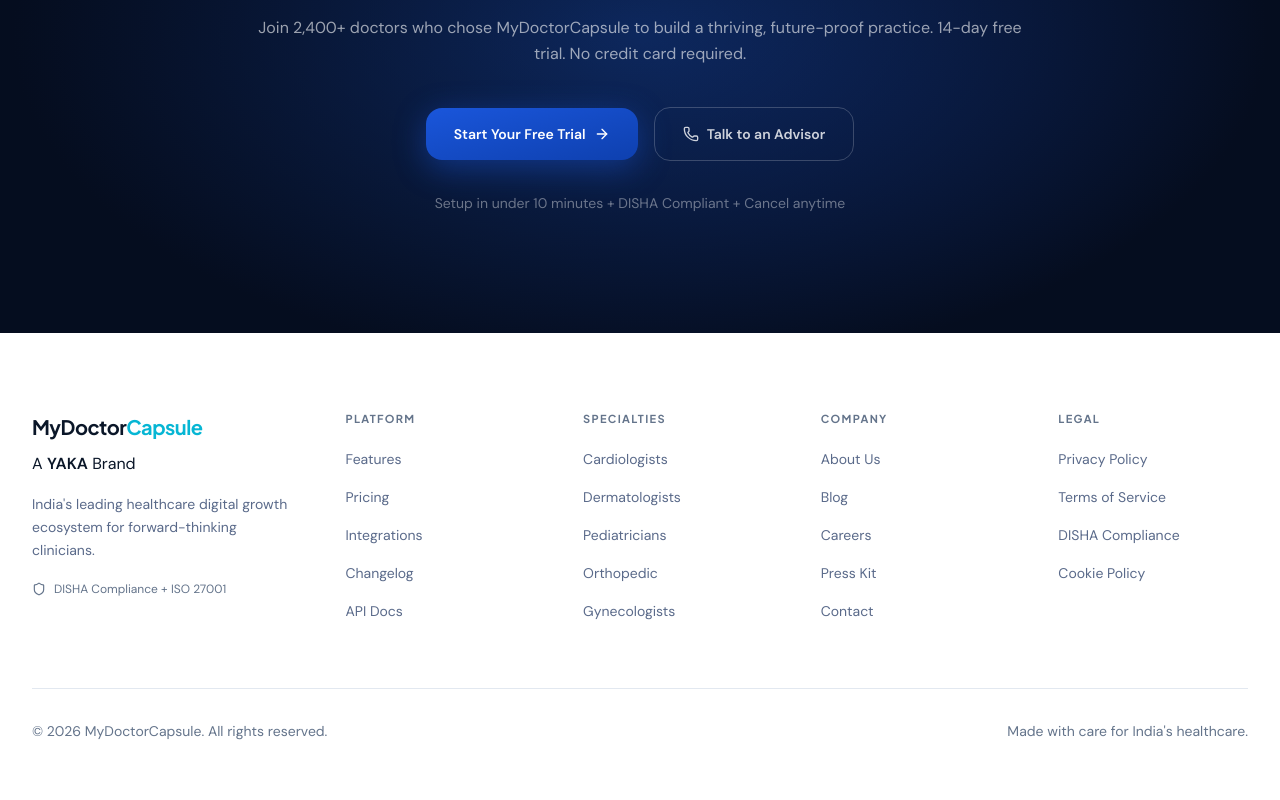
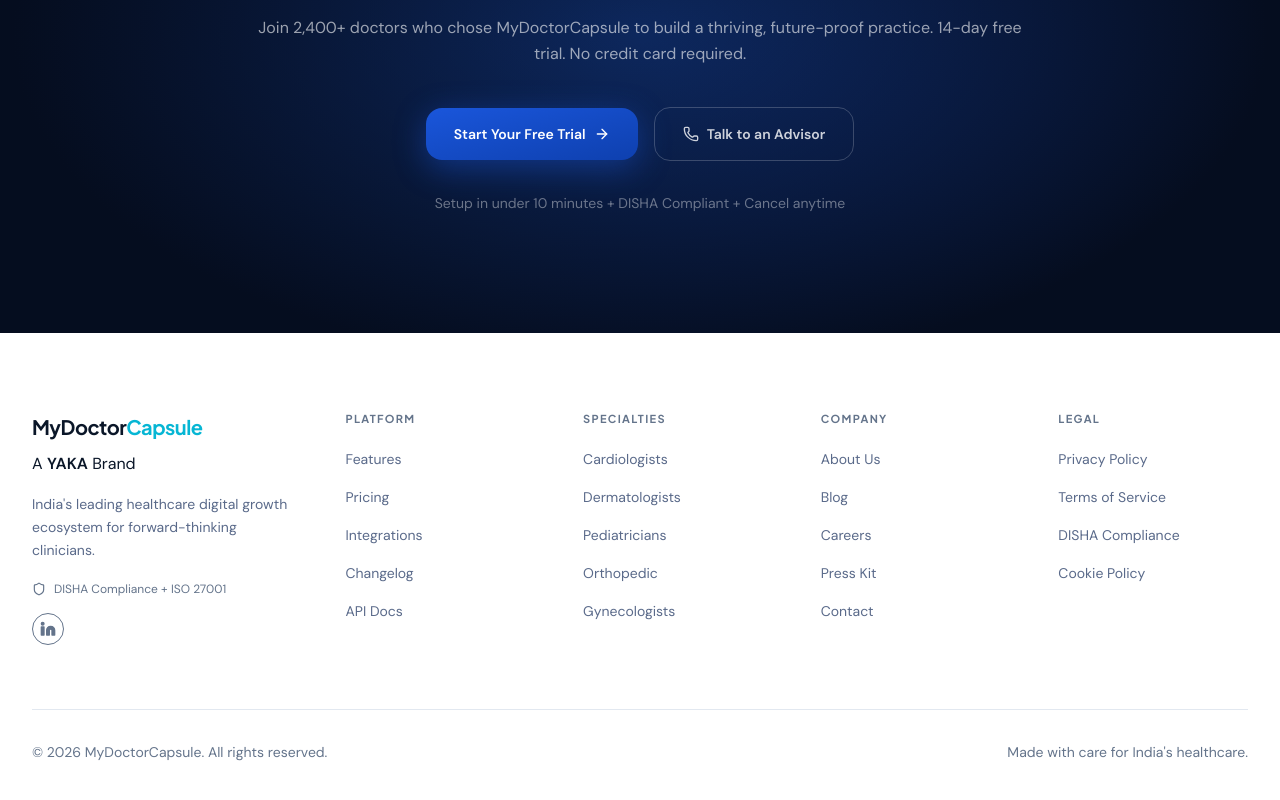
Before and after one commit to diya-raval-iitil/mydoctorcapsule-redesign, a React (Vite) app: page / in a window 1280 px wide. Shown: the part 7293-8093 px from the top of the page. Built offline with nearby package versions, Linux system fonts and the light colour scheme.

Commit message:
linkedin url

```diff
--- a/src/components/layout/Footer.tsx
+++ b/src/components/layout/Footer.tsx
@@ -1,5 +1,5 @@
 import { memo } from 'react';
-import { Shield } from 'lucide-react';
+import { Shield, Linkedin } from 'lucide-react';
 import { Section } from '@/components/common/Section';
 import {
   FadeUp,
@@ -41,10 +41,23 @@
           <p className="text-text-body mb-5 max-w-xs text-sm leading-relaxed">
             {SITE_TAGLINE}
           </p>
-          <div className="text-muted flex items-center gap-2 text-xs">
+
+          {/* Compliance Info */}
+          <div className="text-muted flex items-center gap-2 text-xs mb-4">
             <Shield className="h-3.5 w-3.5 shrink-0" aria-hidden="true" />
             <span>DISHA Compliance + ISO 27001</span>
           </div>
+
+          {/* LinkedIn Link (Filled Icon inside a Rounded Border Container) */}
+          <a
+            href="https://www.linkedin.com/company/mydoctorcapsule/"
+            target="_blank"
+            rel="noopener noreferrer"
+            className="text-muted border-muted-foreground/20 hover:text-primary hover:border-primary flex h-8 w-8 items-center justify-center rounded-full border transition-colors"
+            aria-label="Follow MyDoctor Capsule on LinkedIn"
+          >
+            <Linkedin className="h-4 w-4 shrink-0 fill-current" aria-hidden="true" />
+          </a>
         </StaggerItem>
 
         {FOOTER_COLUMNS.map((column) => (
```
